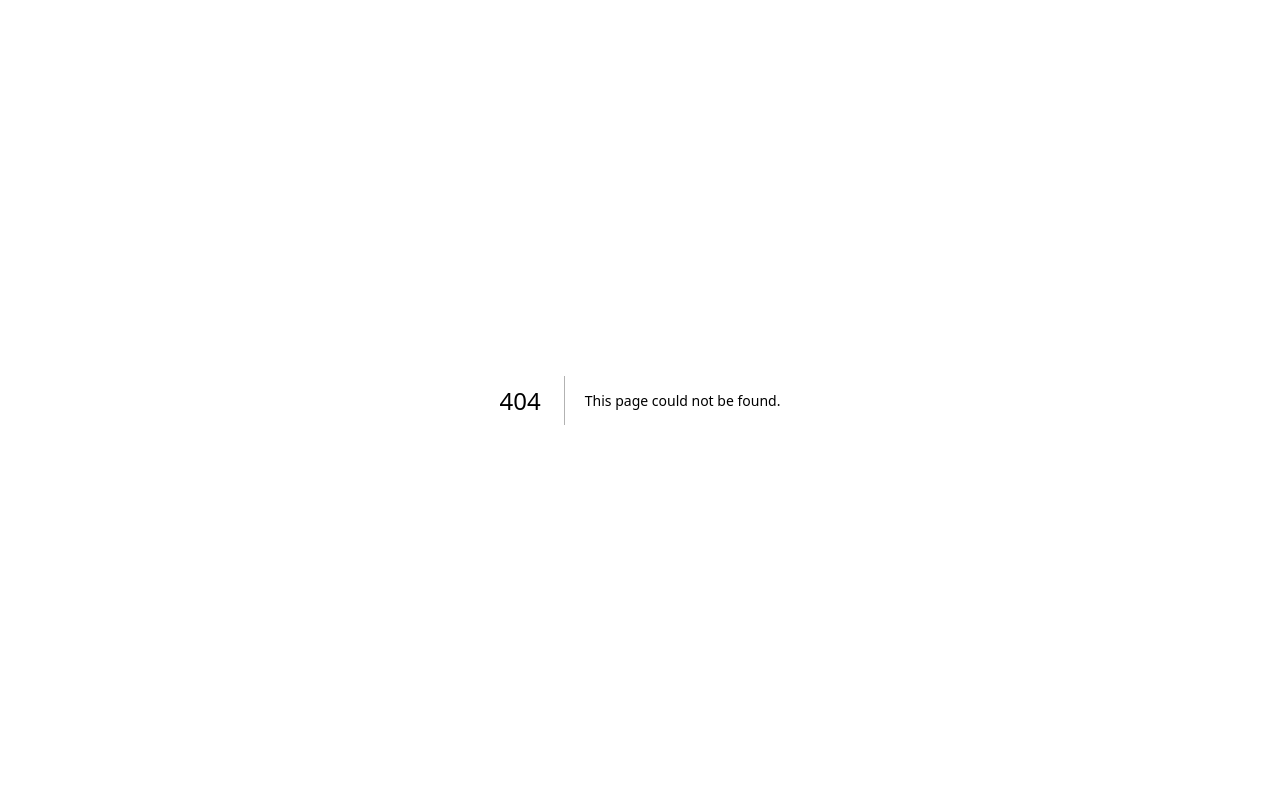
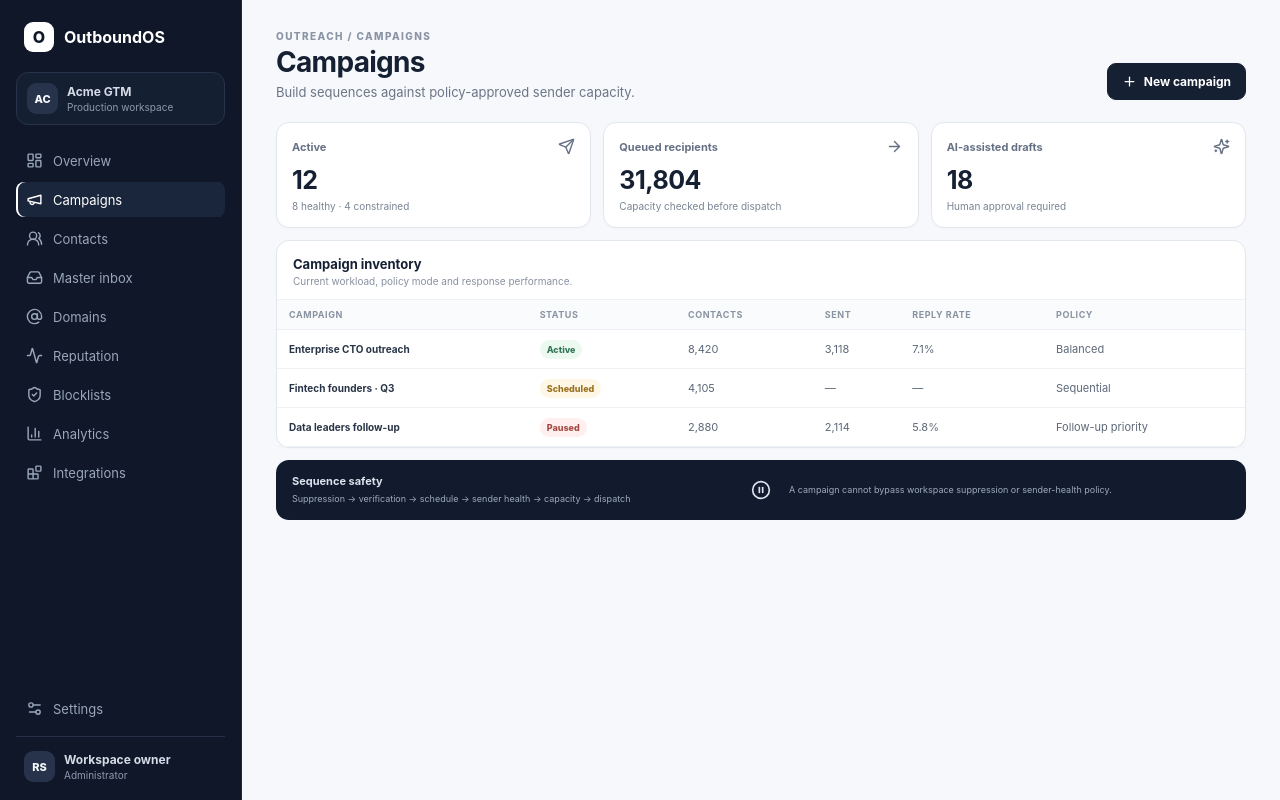
Before and after one commit to rrahul0904/outbound-infrastructure-os, a Next.js app in the folder apps/web/: page /campaigns in a window 1280 px wide. Before the commit this address had no page. Built offline with nearby package versions, Linux system fonts and the light colour scheme.

Commit message:
feat(web): add apps/web/app/campaigns/page.tsx

```diff
--- /dev/null
+++ b/apps/web/app/campaigns/page.tsx
@@ -0,0 +1,12 @@
+import { ArrowRight, PauseCircle, Plus, Send, Sparkles } from "lucide-react";
+import { AppShell } from "@/components/AppShell";
+import { demoCampaigns } from "@/lib/demo";
+
+export default function CampaignsPage() {
+  return <AppShell active="Campaigns">
+    <header className="topbar"><div><p className="eyebrow">OUTREACH / CAMPAIGNS</p><h1>Campaigns</h1><p>Build sequences against policy-approved sender capacity.</p></div><button className="primaryBtn"><Plus size={15}/> New campaign</button></header>
+    <section className="metricGrid threeMetrics"><article className="metricCard"><div className="metricTop"><span>Active</span><Send size={17}/></div><strong>12</strong><small>8 healthy · 4 constrained</small></article><article className="metricCard"><div className="metricTop"><span>Queued recipients</span><ArrowRight size={17}/></div><strong>31,804</strong><small>Capacity checked before dispatch</small></article><article className="metricCard"><div className="metricTop"><span>AI-assisted drafts</span><Sparkles size={17}/></div><strong>18</strong><small>Human approval required</small></article></section>
+    <article className="panel"><div className="panelHead"><div><h2>Campaign inventory</h2><p>Current workload, policy mode and response performance.</p></div></div><div className="tableWrap"><table><thead><tr><th>Campaign</th><th>Status</th><th>Contacts</th><th>Sent</th><th>Reply rate</th><th>Policy</th></tr></thead><tbody>{demoCampaigns.map(c=><tr key={c.name}><td><b>{c.name}</b></td><td><span className={`status ${c.status === "Active" ? "healthy" : c.status === "Paused" ? "attention" : "warming"}`}>{c.status}</span></td><td>{c.contacts}</td><td>{c.sent}</td><td>{c.reply}</td><td>{c.policy}</td></tr>)}</tbody></table></div></article>
+    <div className="workflowStrip"><div><b>Sequence safety</b><span>Suppression → verification → schedule → sender health → capacity → dispatch</span></div><PauseCircle size={20}/><p>A campaign cannot bypass workspace suppression or sender-health policy.</p></div>
+  </AppShell>;
+}
```
